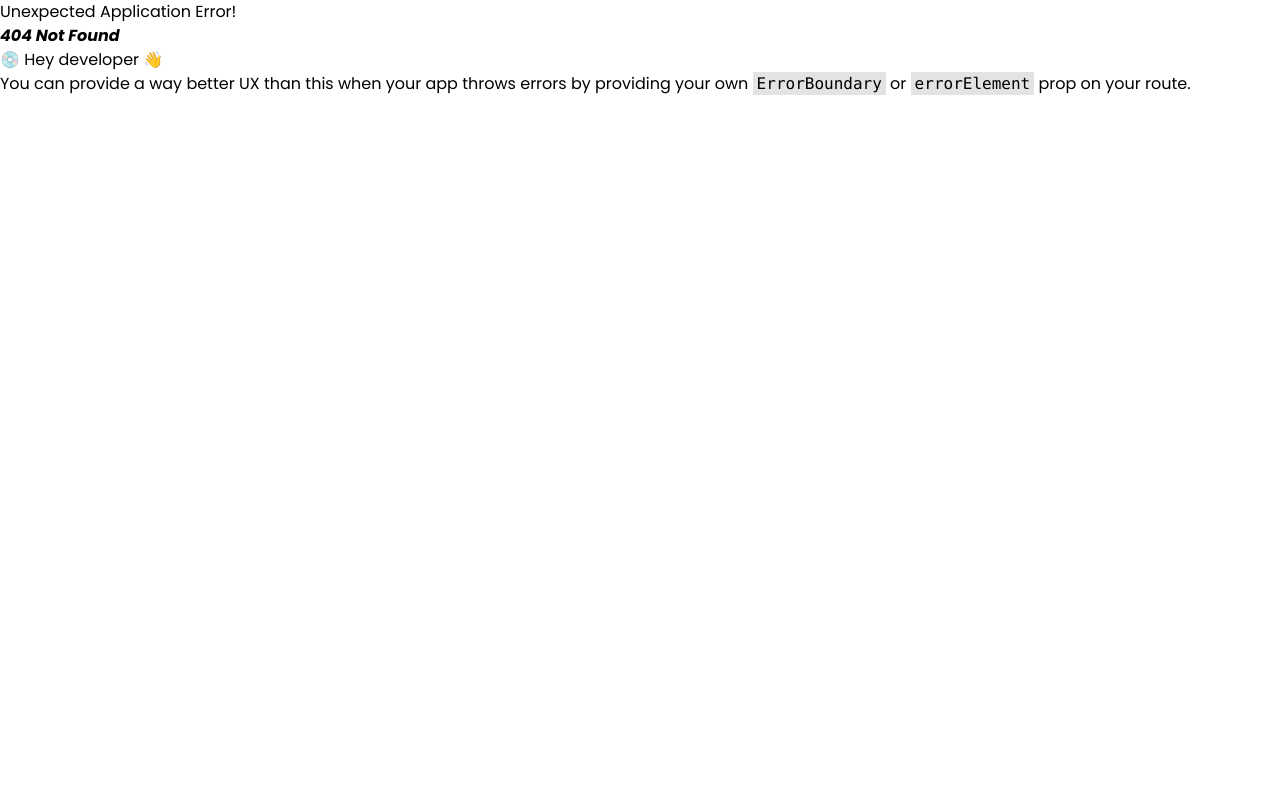
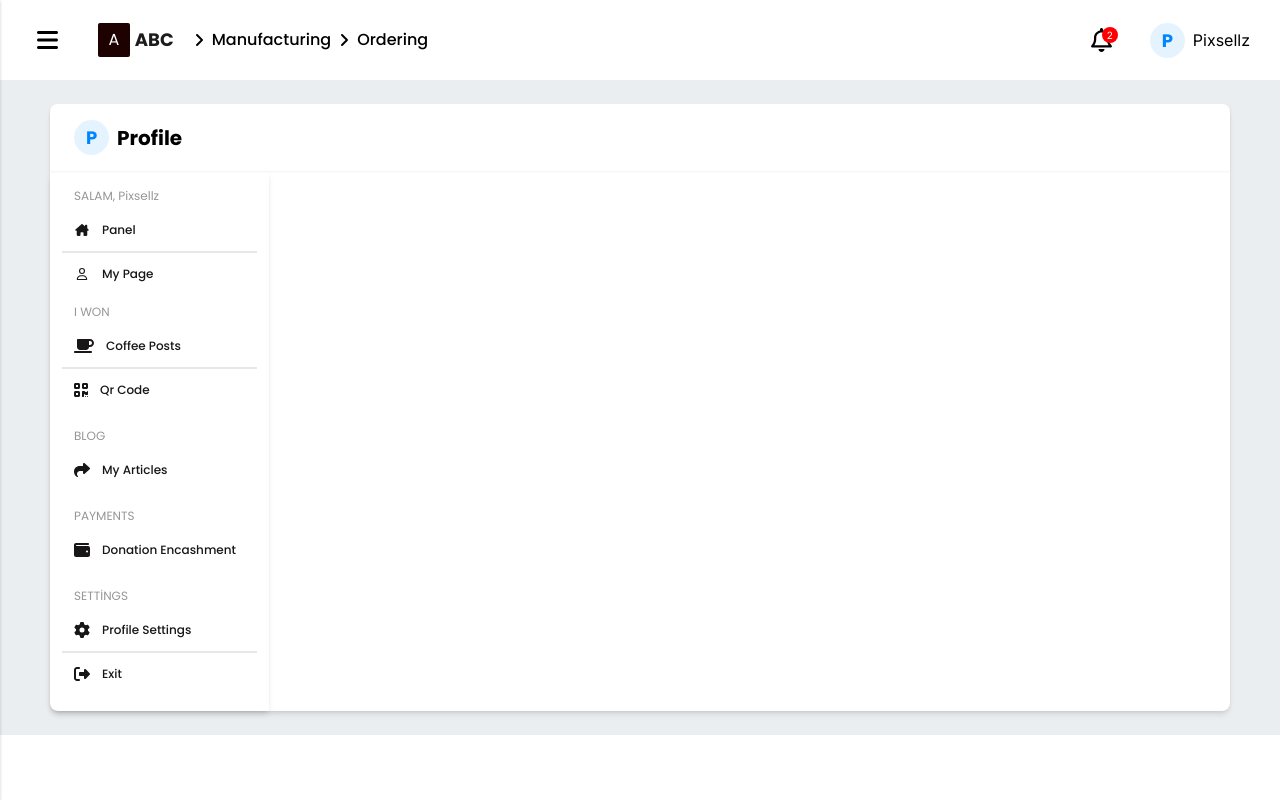
Before and after one commit to webperside/course-erp-front, a React (Create React App) app: page /profile in a window 1280 px wide. Before the commit this address had no page. Built offline with nearby package versions, Linux system fonts and the light colour scheme.

Commit message:
Profile page Menu box

```diff
--- a/src/shared/components/Navbar/Navbar.jsx
+++ b/src/shared/components/Navbar/Navbar.jsx
@@ -4,7 +4,8 @@ import { FontAwesomeIcon } from "@fortawesome/react-fontawesome";
 import { faAngleRight, faBars } from "@fortawesome/free-solid-svg-icons";
 import { useAppContext } from "../context/AppContext";
 import Notification from "../Notification/Notification";
-import UserProfileDropdown from "../profile/UserProfileDropdown";
+import UserProfileDropdown from "../UserProfileDropdown/UserProfileDropdown";
+
 const Navbar = () => {
   const { isSidebarOpen, setIsSidebarOpen } = useAppContext();
 
--- a/src/shared/components/profile/UserProfileDropdown.jsx
+++ b/src/shared/components/UserProfileDropdown/UserProfileDropdown.jsx
@@ -1,12 +1,11 @@
 import { Menu } from "@headlessui/react";
-import "../profile/language_selectbox.css";
+import "./language_selectbox.css";
 import { useState, useEffect, useRef } from "react";
+import { useAppContext } from "../context/AppContext";
 
 export default function UserProfileDropdown() {
 
-    const userData = {
-        username: "Pixsellz",
-    };
+    const { userData } = useAppContext();
     const { username } = userData;
     const firstLetter = username ? username.charAt(0) : "";
     const [isOpen, setIsOpen] = useState(false);
--- a/src/shared/components/context/AppContext.jsx
+++ b/src/shared/components/context/AppContext.jsx
@@ -4,10 +4,12 @@ const AppContext = createContext();
 
 export function AppContextProvider({ children }) {
     const [isSidebarOpen, setIsSidebarOpen] = useState(false);
+    const [userData, setUserData] = useState({ username: "Pixsellz"});
+
 
     return (
-        <AppContext.Provider value={{ isSidebarOpen, setIsSidebarOpen }}>
-        {children}
+        <AppContext.Provider value={{ isSidebarOpen, setIsSidebarOpen, userData, setUserData }}>
+            {children}
         </AppContext.Provider>
     );
 }
--- /dev/null
+++ b/src/shared/pages/profile/Profile.jsx
@@ -0,0 +1,90 @@
+import { FontAwesomeIcon } from "@fortawesome/react-fontawesome"
+import { faUser } from "@fortawesome/free-regular-svg-icons"
+import { faGear, faHouseChimney, faRightFromBracket, faShare, faWallet } from "@fortawesome/free-solid-svg-icons";
+import { faCoffee,faQrcode } from "@fortawesome/free-solid-svg-icons";
+import { Link, Outlet } from "react-router-dom"
+import { useAppContext } from "../../components/context/AppContext";
+
+export default function Profile() {
+    const { userData } = useAppContext();
+    const { username } = userData;
+    const firstLetter = username ? username.charAt(0) : "";
+
+    return (
+        <section className="w-full h-auto bg-[#EBEEF0] p-6">
+            <div className="max-w-[1180px] max-h-screen flex flex-col mx-auto bg-white rounded-lg shadow-md outline-none">
+                <div className="flex flex-left gap-2 px-6 py-4 shadow-sm items-center ">
+                    <div className="user-avatar">{firstLetter}</div>
+                    <h1 className="font-bold text-[20px]">Profile</h1>
+                </div>
+                <div className="flex">
+                    <div className="w-[264px] shadow-md px-3 py-4 text-[12px] text-[#969696] rounded-l-lg">
+                        <div className="mb-2">
+                            <h1 className="pb-1 px-3">SALAM, {username} </h1>
+                            <div>
+                                <Link to="/profile/panel" className="py-3 px-3 w-full flex gap-3 items-center rounded hover:bg-[#EBEEF0] transition-colors font-medium text-[#181616]">
+                                    <FontAwesomeIcon width={16} height={16} icon={faHouseChimney} />
+                                    Panel
+                                </Link>
+                                <div className="border-b-2"></div>
+                                <Link to="/my-page" className="py-3 px-3 w-full flex gap-3 items-center rounded hover:bg-[#EBEEF0] transition-colors font-medium text-[#181616]">
+                                <FontAwesomeIcon width={16} height={16} icon={faUser} />
+                                    My Page
+                                </Link>
+                            </div>
+                        </div>
+                        <div className="mb-4">
+                            <h1 className="pb-1 px-3">I WON</h1>
+                            <div>
+                                <Link to="/coffee-posts" className="py-3 px-3 w-full flex gap-3 items-center rounded hover:bg-[#EBEEF0] transition-colors font-medium text-[#181616]">
+                                    <FontAwesomeIcon className="text-[16px]" icon={faCoffee} />
+                                    Coffee Posts
+                                </Link>
+                                <div className="border-b-2"></div>
+                                <Link to="/qr-code" className="py-3 px-3 w-full flex gap-3 items-center rounded hover:bg-[#EBEEF0] transition-colors font-medium text-[#181616]">
+                                <FontAwesomeIcon className="text-[16px]" icon={faQrcode} />
+                                    Qr Code
+                                </Link>
+                            </div>
+                        </div>
+                        <div className="mb-4">
+                            <h1 className="pb-1 px-3">BLOG</h1>
+                            <div>
+                                <Link to="/my-articles" className="py-3 px-3 w-full flex gap-3 items-center rounded hover:bg-[#EBEEF0] transition-colors font-medium text-[#181616]">
+                                    <FontAwesomeIcon className="text-[16px]" icon={faShare} />
+                                    My Articles
+                                </Link>
+                            </div>
+                        </div>
+                        <div className="mb-4">
+                            <h1 className="pb-1 px-3">PAYMENTS</h1>
+                            <div>
+                                <Link to="/donation-encashment" className="py-3 px-3 w-full flex gap-3 items-center rounded hover:bg-[#EBEEF0] transition-colors font-medium text-[#181616]">
+                                    <FontAwesomeIcon className="text-[16px]" icon={faWallet} />
+                                    Donation Encashment
+                                </Link>
+                            </div>
+                        </div>
+                        <div>
+                            <h1 className="pb-1 px-3">SETTİNGS</h1>
+                            <div>
+                                <Link to="profile-settings" className="py-3 px-3 w-full flex gap-3 items-center rounded hover:bg-[#EBEEF0] transition-colors font-medium text-[#181616]">
+                                    <FontAwesomeIcon className="text-[16px]" icon={faGear} />
+                                    Profile Settings
+                                </Link>
+                                <div className="border-b-2"></div>
+                                <Link to="/exit" className="py-3 px-3 w-full flex gap-3 items-center rounded hover:bg-[#EBEEF0] transition-colors font-medium text-[#181616]">
+                                <FontAwesomeIcon className="text-[16px]" icon={faRightFromBracket} />
+                                    Exit
+                                </Link>
+                            </div>
+                        </div>
+                    </div>
+                    <div className="w-full h-auto flex justify-center p-2">
+                        <Outlet />
+                    </div>
+                </div>
+            </div>
+        </section>
+    )
+}
--- /dev/null
+++ b/src/shared/pages/profile/profile-pages/Panel.jsx
@@ -0,0 +1,6 @@
+
+export default function Panel() {
+    return (
+        <div>Panel</div>
+    )
+}
```
Also changed, not shown: src/shared/routes/routes.jsx (+17 -0 lines), src/shared/components/UserProfileDropdown/language_selectbox.css (renamed from src/shared/components/profile/language_selectbox.css).
